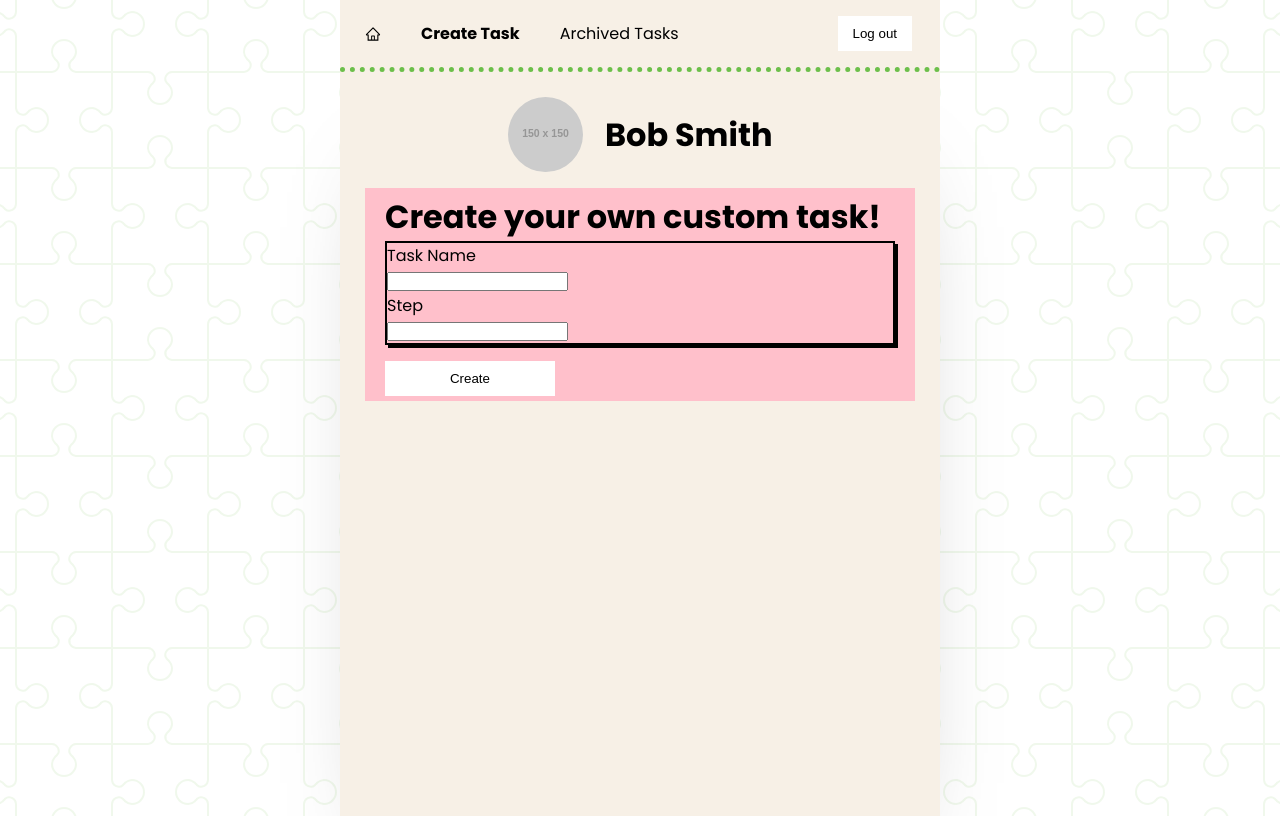
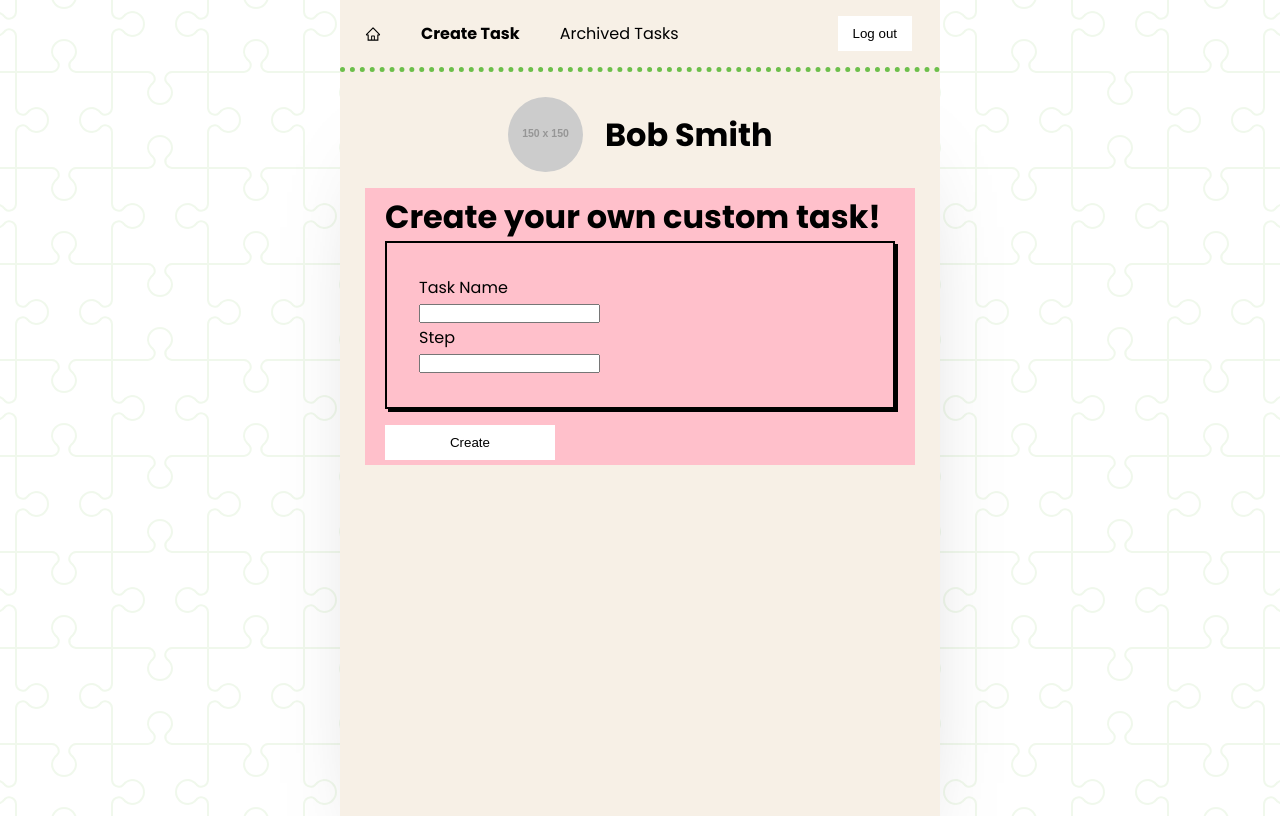
Before and after one commit to samo-13/helper-buddy, a React (Create React App) app in the folder client/: page /create in a window 1280 px wide. Built offline with nearby package versions, Linux system fonts and the light colour scheme.

Commit message:
Add padding to form

```diff
--- a/client/src/pages/Create.scss
+++ b/client/src/pages/Create.scss
@@ -7,5 +7,8 @@
   position: relative;
   border: 2px #000000 solid;
   margin-bottom: 1rem;
+  padding-left: 2rem;
+  padding-top: 2rem;
+  padding-bottom: 2rem;
   box-shadow: 3px 3px;
 }
```
